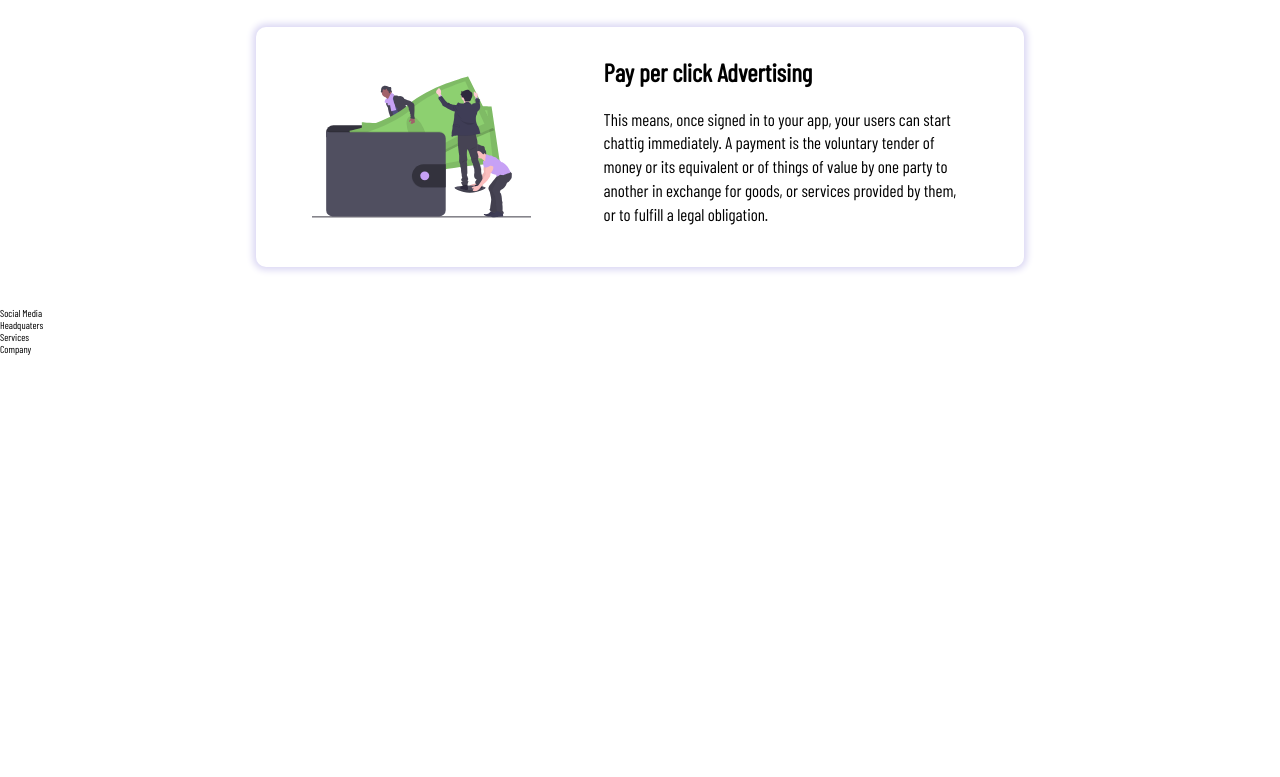
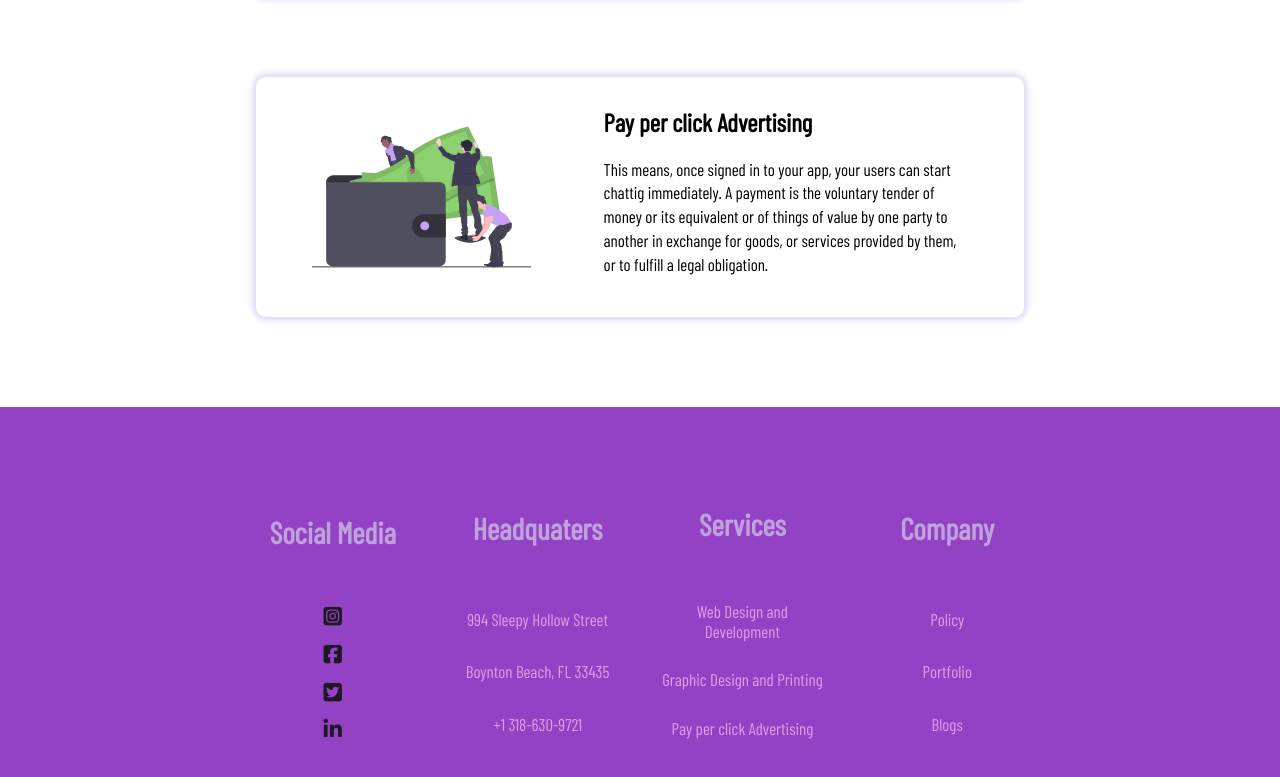
Before and after one commit to rohit1101/task-1, a plain HTML site: page index.html in a window 1280 px wide. Shown: the part 1605-2382 px from the top of the page. Before the commit the page ends 1960 px from the top, so only its background shows below. Drawn offline with nearby package versions, Linux system fonts and the light colour scheme.

Commit message:
Final commit

```diff
--- a/index.html
+++ b/index.html
@@ -93,17 +93,31 @@
         </div>
 
         <div class="footer">
+
                 <div class="one">
-                <p>Social Media</p>
+                    <h1>Social Media</h1>
+                    <i class="fab fa-instagram-square"></i>
+                    <i class="fab fa-facebook-square"></i>
+                    <i class="fab fa-twitter-square"></i>
+                    <i class="fab fa-linkedin-in"></i>
                 </div>
                 <div class="second">
-                <p>Headquaters</p>
+                    <h1>Headquaters</h1>
+                    <p>994 Sleepy Hollow Street</p>
+                        <p>Boynton Beach, FL 33435</p>
+                        <p>+1 318-630-9721</p>
                 </div>
                 <div class="third">
-                <p>Services</p>
+                    <h1>Services</h1>
+                    <p>Web Design and Development</p>
+                    <p>Graphic Design and Printing</p>
+                    <p>Pay per click Advertising</p>
                 </div>
                 <div class="fourth">
-                <p>Company</p>
+                    <h1>Company</h1>
+                    <p>Policy</p>
+                    <p>Portfolio</p>
+                    <p>Blogs</p>
                 </div>
             </div>
 
--- a/style.css
+++ b/style.css
@@ -123,6 +123,7 @@ body {
   display: flex;
   flex-flow: column wrap;
   align-items: center;
+  margin: 5rem 0;
 }
 
 .showcase .show1,
@@ -169,3 +170,57 @@ body {
   font-size: 1.7rem;
   padding: 1rem 0;
 }
+
+.footer {
+  display: flex;
+  justify-content: center;
+  background-color: #9342c5;
+
+  height: 40rem;
+  align-items: center;
+}
+
+.footer .one,
+.footer .second,
+.footer .third,
+.footer .fourth {
+  width: 16%;
+  height: 30rem;
+  display: flex;
+  flex-flow: column wrap;
+  align-items: center;
+  justify-content: space-evenly;
+}
+
+.footer .one h1,
+.footer .second h1,
+.footer .third h1,
+.footer .fourth h1 {
+  font-size: 3rem;
+  padding: 4rem 0;
+  color: #bfa1db;
+}
+
+.footer .second p,
+.footer .third p,
+.footer .fourth p {
+  font-size: 1.7rem;
+  padding: 1rem 2rem;
+  text-align: center;
+}
+
+.footer .one i {
+  font-size: 2.1rem;
+  color: #1e1822;
+}
+
+.footer .second,
+.footer .third,
+.footer .fourth {
+  color: rgb(231, 154, 227);
+}
+
+.footer .third p,
+.footer .fourth p {
+  cursor: pointer;
+}
```
Also changed, not shown: wave.svg (added). Lines whose indentation alone changed are shown as unchanged.
